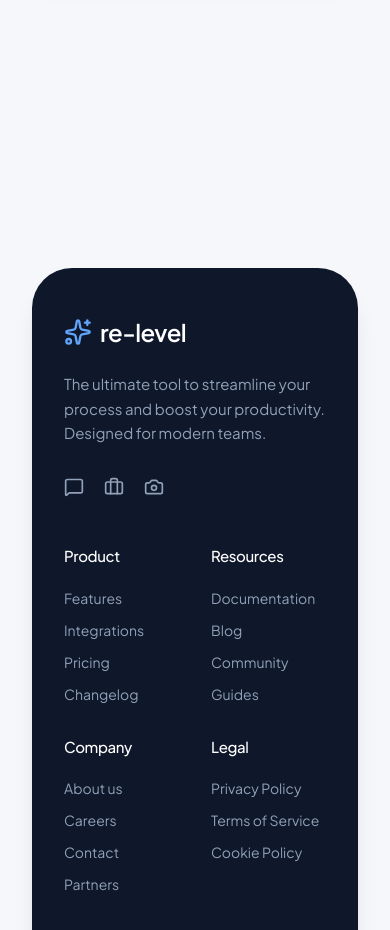
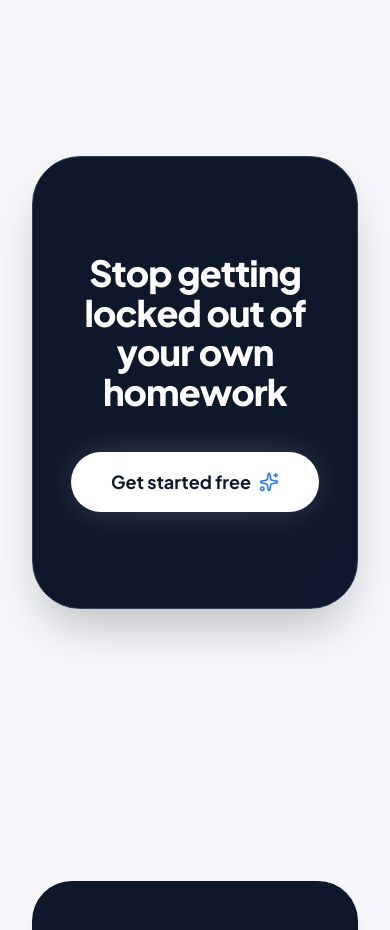
Before and after one commit to bhaveshpatil093/re-level, a React (Vite) app: page / in a window 390 px wide. Shown: the part 8140-9070 px from the top of the page. Built offline with nearby package versions, Linux system fonts and the light colour scheme.

Commit message:
Add final CTA band section

```diff
--- a/src/pages/Landing.jsx
+++ b/src/pages/Landing.jsx
@@ -560,6 +560,39 @@ export default function Landing() {
             ))}
           </div>
         </section>
+
+        {/* Final CTA Section */}
+        <section className="w-full px-4 pt-8 pb-32 relative z-10">
+          <div className="max-w-[1100px] mx-auto bg-gradient-to-br from-navy to-slate-900 rounded-[3rem] px-8 py-24 text-center shadow-2xl relative overflow-hidden border border-slate-700">
+            {/* Abstract Background Glow */}
+            <div className="absolute top-0 left-0 w-full h-full opacity-40 bg-[radial-gradient(ellipse_at_top,_var(--tw-gradient-stops))] from-blue-500/30 via-transparent to-transparent" />
+
+            <div className="relative z-10 max-w-3xl mx-auto flex flex-col items-center">
+              <motion.h2
+                initial={{ opacity: 0, y: 10 }}
+                whileInView={{ opacity: 1, y: 0 }}
+                viewport={{ once: true }}
+                className="text-4xl md:text-5xl lg:text-[56px] font-extrabold text-white mb-10 tracking-tight leading-[1.1]"
+              >
+                Stop getting locked out of your own homework
+              </motion.h2>
+              <motion.div
+                initial={{ opacity: 0, y: 10 }}
+                whileInView={{ opacity: 1, y: 0 }}
+                viewport={{ once: true }}
+                transition={{ delay: 0.1 }}
+              >
+                <Link
+                  to="/app"
+                  className="bg-white text-navy hover:bg-slate-50 transition-colors px-10 py-4 rounded-full text-lg font-bold shadow-[0_0_40px_-10px_rgba(255,255,255,0.3)] inline-flex items-center gap-2 hover:scale-105 active:scale-95 duration-200"
+                >
+                  Get started free
+                  <Sparkles className="w-5 h-5 text-blue-500" />
+                </Link>
+              </motion.div>
+            </div>
+          </div>
+        </section>
       </main>
 
       <Footer />
```
